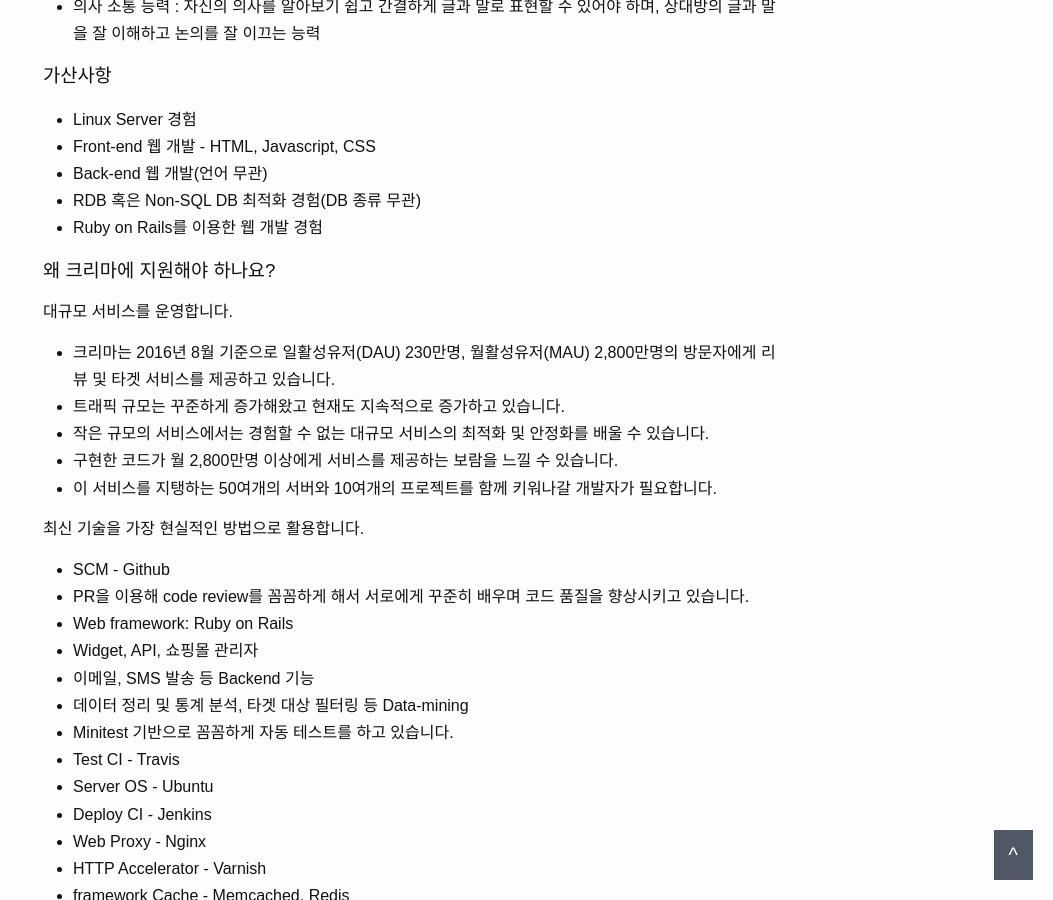
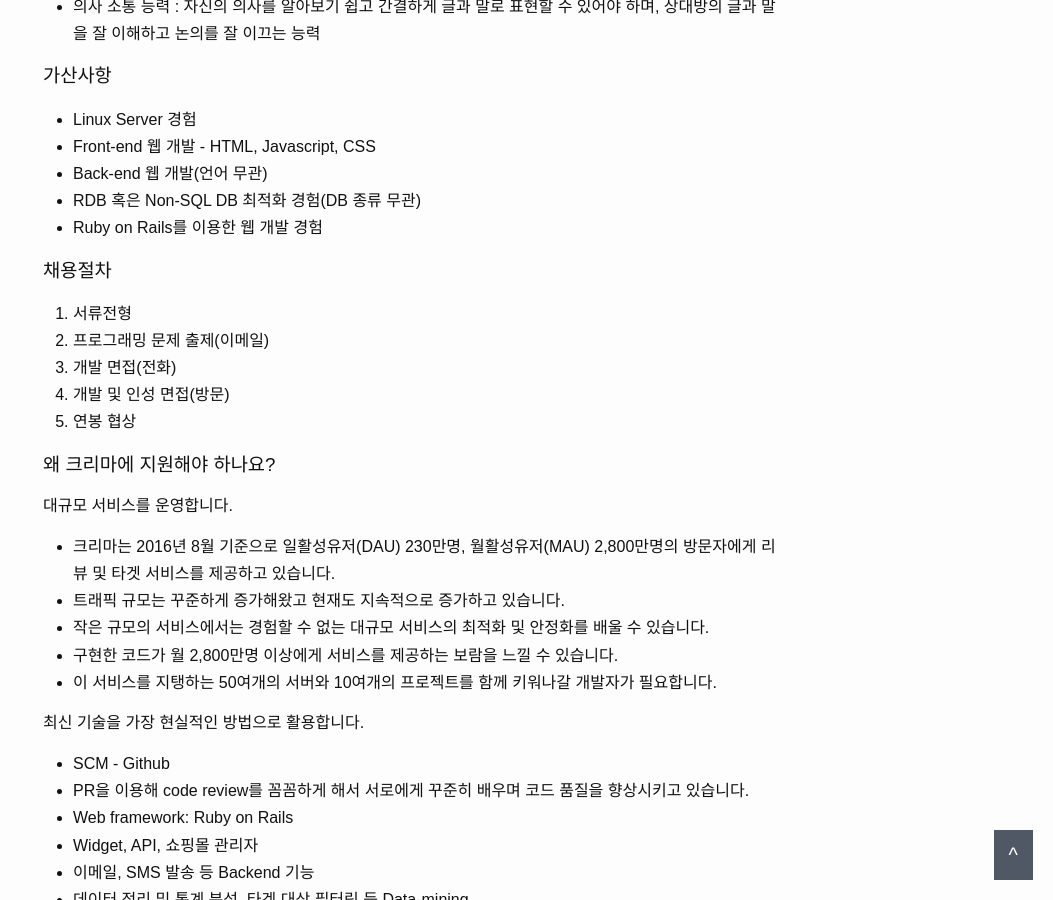
Before and after one commit to crema/crema.github.io, a Jekyll site: the page built from _posts/2016-09-11-dev_recruit.md, in a window 1280 px wide and 900 px high, scrolled down 1253 px. Shown: the whole window, without its empty margins (227-1280 px from the left). Built offline with Jekyll 4.4.1, drawn with Linux system fonts in a browser that asks for light colours.

Commit message:
EDIT - 채용절차 추가

```diff
--- a/_posts/2016-09-11-dev_recruit.md
+++ b/_posts/2016-09-11-dev_recruit.md
@@ -40,6 +40,13 @@ Ruby on Rails 기반으로 간편리뷰, 타겟, 신규 서비스 등의 웹서
 - Back-end 웹 개발(언어 무관)
 - RDB 혹은 Non-SQL DB 최적화 경험(DB 종류 무관)
 - Ruby on Rails를 이용한 웹 개발 경험
+
+### 채용절차
+1. 서류전형
+2.	프로그래밍 문제 출제(이메일)
+3.	개발 면접(전화)
+4.	개발 및 인성 면접(방문)
+5.	연봉 협상
 
 ### 왜 크리마에 지원해야 하나요?
 
```
